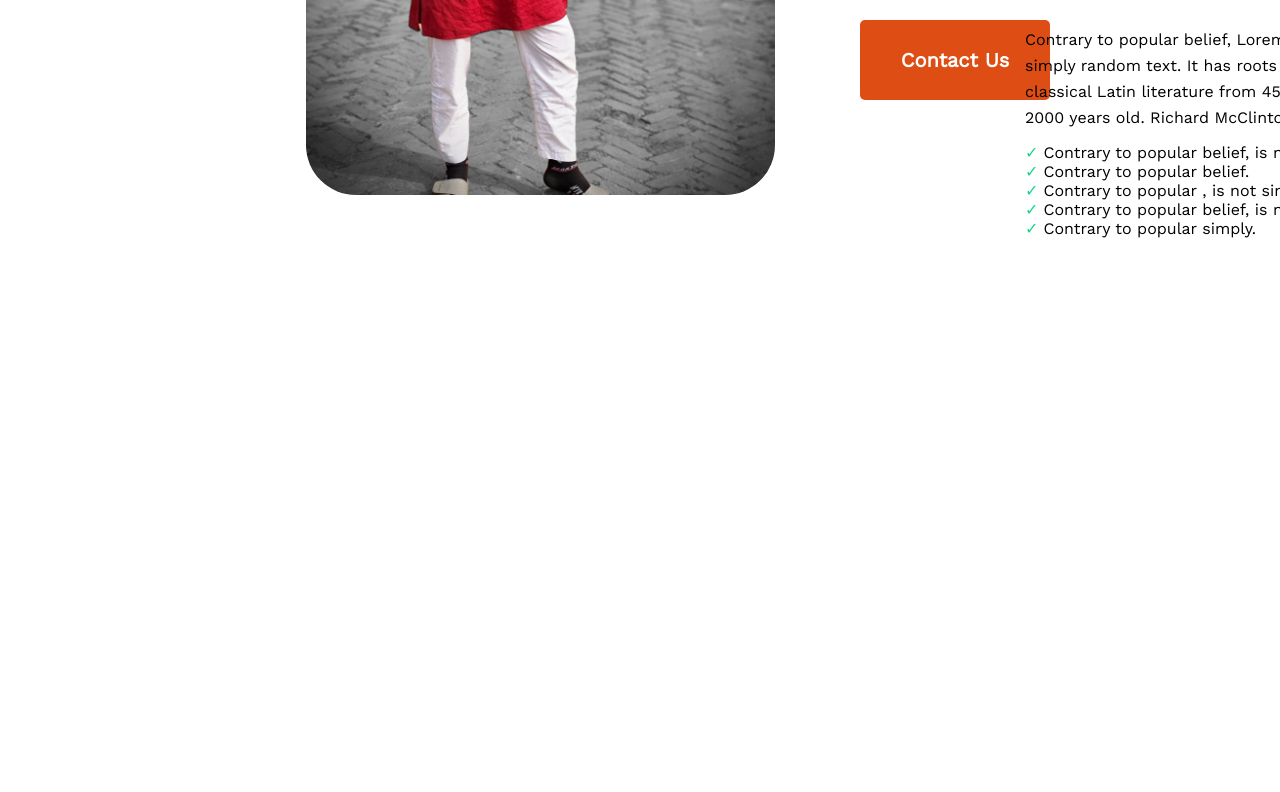
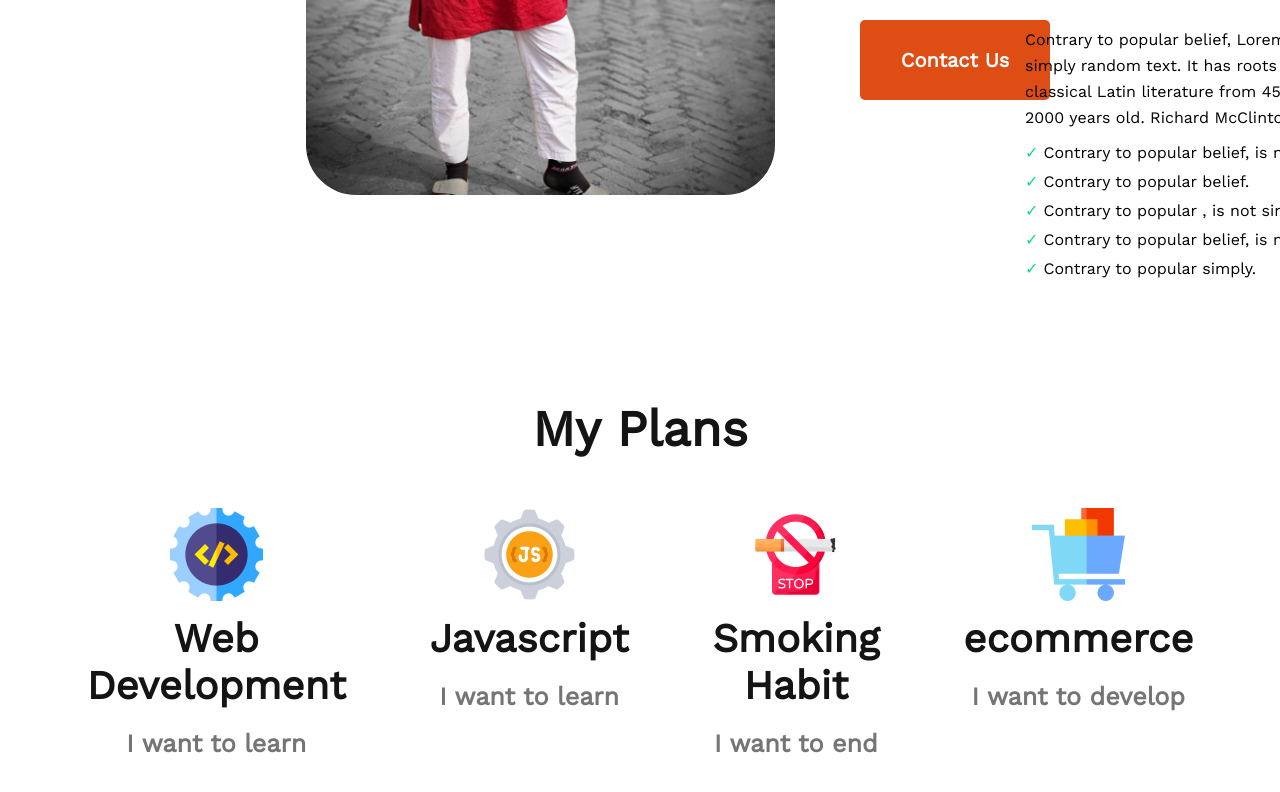
Before and after one commit to Mahamudullah6/New-year-new-me, a plain HTML site: page index.html in a window 1280 px wide. Shown: the part 1436-2228 px from the top of the page. Before the commit the page ends 1835 px from the top, so only its background shows below. Drawn offline with nearby package versions, Linux system fonts and the light colour scheme.

Commit message:
add my plans

```diff
--- a/css/styles.css
+++ b/css/styles.css
@@ -67,7 +67,9 @@ ul li:before {
     color:#16D887;
     padding-right:5px;
 }
-
+.failure-container li{
+    margin-top: 10px;
+}
 .failure-container ul{
     list-style: none;
     padding-left: 0;
@@ -91,3 +93,48 @@ ul li:before {
     width: 416px;
     height: 104px;
 }
+
+/* ................plans................ */
+
+.plans-section {
+    margin:0px 230px 90px;
+    text-align: center;
+}
+
+.plans-container {
+    display: flex;
+    gap:24px;
+    justify-content: center;
+    margin-top: 20px;
+}
+.plan{
+    /* background: #FFFFFF;
+box-shadow: 0px 6px 50px rgba(0, 0, 0, 0.06);
+border-radius: 5px; */
+padding: 30px;
+
+}
+
+
+
+.plan-title {
+
+    font-weight: 700;
+    font-size: 50px;
+    margin-bottom: 20px;
+    color:#151414;
+}
+.plan-sub-title {
+
+    font-weight: 700;
+    font-size: 40px;
+    color:#151414;
+    margin-top: 10px;
+    margin-bottom: 20px;
+}
+.plan-description{
+    color: #757575;
+    font-weight: 700;
+    font-size: 25px;
+
+}
--- a/index.html
+++ b/index.html
@@ -41,6 +41,34 @@
             </div>
         </section>
 
+        <section class="plans-section">
+            <h3 class="plan-title">My Plans</h3>
+            <div class="plans-container">
+                <div class="plan">
+                    <img src="images/icons/web.png" alt="">
+                    <p class="plan-sub-title">Web Development</p>
+                    <p class="plan-description">I want to learn
+                    </p>
+                </div>
+                <div class="plan">
+                    <img src="images/icons/js.png" alt="">
+                    <p class="plan-sub-title">Javascript</p>
+                    <p class="plan-description">I want to learn</p>
+                </div>
+                <div class="plan">
+                    <img src="images/icons/smoke.png" alt="">
+                    <p class="plan-sub-title">Smoking Habit</p>
+                    <p class="plan-description">I want to end
+                    </p>
+                </div>
+                <div class="plan">
+                    <img src="images/icons/ecom.png" alt="">
+                    <p class="plan-sub-title">ecommerce</p>
+                    <p class="plan-description">I want to develop</p>
+                </div>
+            </div>
+        </section>
+
     </header>
 
 
```
